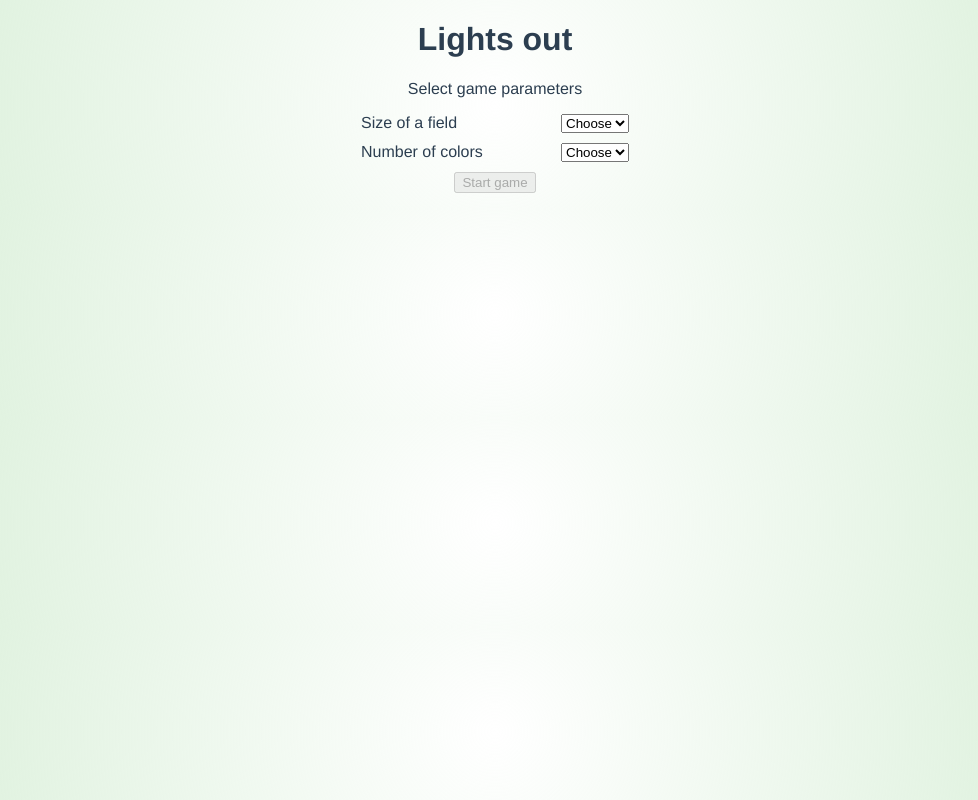
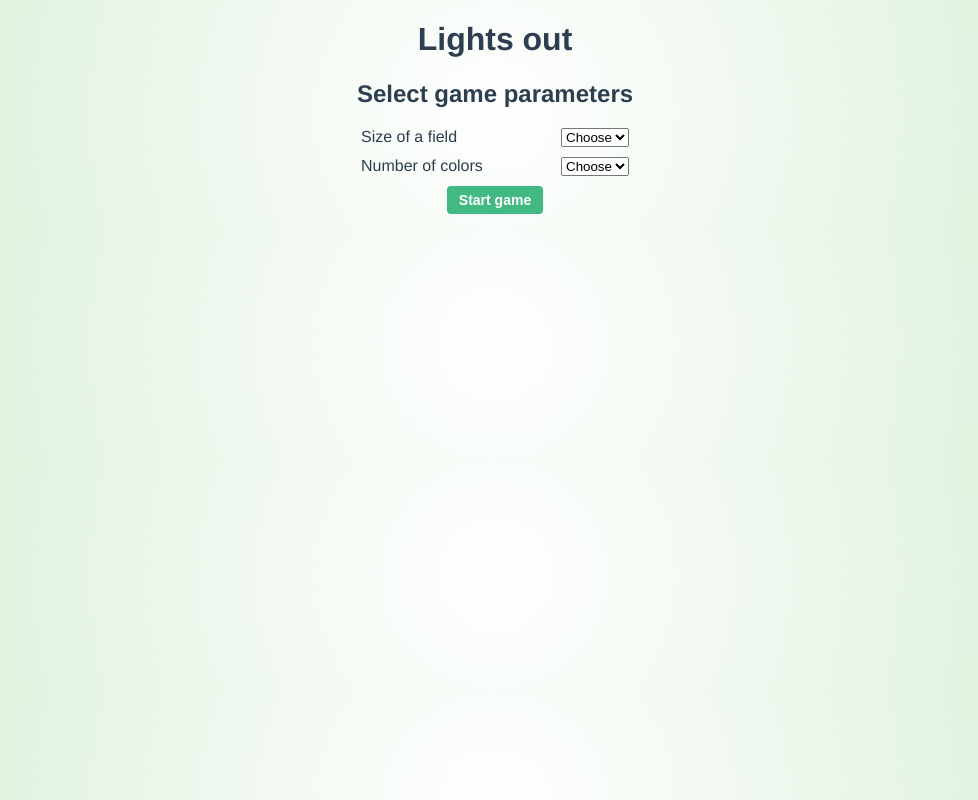
Before and after one commit to martinmatejovsky/lights-out-vue3-typescript, a Vue app: page / in a window 1280 px wide. Shown: the whole page, without its empty margins (145-1123 px from the left). Built offline with nearby package versions, Linux system fonts and the light colour scheme.

Commit message:
refactor of component LughtsOut and page LightsOutGame

```diff
--- a/src/components/LightsOut.vue
+++ b/src/components/LightsOut.vue
@@ -1,80 +1,16 @@
 <template>
-  <div class="c-lightsOut">
-    <p>Select game parameters</p>
-    <div class="lights-out-settings">
-      <VueSelect name="grid" :options="gridOptions" @select="updateGrid"
-        >Size of a field</VueSelect
-      >
-      <VueSelect name="colors" :options="colorsOptions" @select="updateColors"
-        >Number of colors</VueSelect
-      >
-      <button
-        class="lights-out-button-start"
-        :disabled="!colors || !grid"
-        @click="startGame"
-      >
-        Start game
-      </button>
-    </div>
-    <p>{{ grid }}</p>
-    <p>{{ colors }}</p>
-  </div>
+  <div class="c-lightsOut"></div>
 </template>
 
 <script lang="ts">
 import { defineComponent } from "vue";
-import VueSelect from "@/components/VueSelect.vue";
-import { Range } from "@/utils/classes";
-import { SelectOptions } from "@/utils/interfaces";
-import { gameStates } from "@/utils/constants";
 
 export default defineComponent({
   name: "LightsOut",
-  components: { VueSelect },
   props: {},
   data: function () {
-    return {
-      grid: null as number | null,
-      colors: null as number | null,
-      gridOptions: [] as SelectOptions[],
-      colorsOptions: [] as SelectOptions[],
-      state: gameStates.new,
-    };
+    return {};
   },
-  created() {
-    this.generateOptionsProps();
-    this.generateColorsOptions();
-  },
-  methods: {
-    startGame(): void {
-      this.state = gameStates.inProgress;
-    },
-    updateGrid(value: string): void {
-      this.grid = parseInt(value);
-    },
-    updateColors(value: string): void {
-      this.colors = parseInt(value);
-    },
-    generateOptionsProps(): void {
-      const gridOptionsRange = new Range(3, 10);
-      for (
-        let i: number = gridOptionsRange.min;
-        i <= gridOptionsRange.max;
-        i++
-      ) {
-        this.gridOptions.push({ value: i, text: i.toString() });
-      }
-    },
-    generateColorsOptions(): void {
-      const colorOptionsRange = new Range(2, 4);
-      for (
-        let i: number = colorOptionsRange.min;
-        i <= colorOptionsRange.max;
-        i++
-      ) {
-        this.colorsOptions.push({ value: i, text: i.toString() });
-      }
-    },
-  },
+  methods: {},
 });
 </script>
--- a/src/views/LightsOutGameView.vue
+++ b/src/views/LightsOutGameView.vue
@@ -1,6 +1,21 @@
 <template>
   <div class="home">
     <h1>Lights out</h1>
+    <h2>Select game parameters</h2>
+
+    <div class="lights-out-settings">
+      <VueSelect name="grid" :options="gridOptions" @select="updateGrid"
+        >Size of a field</VueSelect
+      >
+      <VueSelect name="colors" :options="colorsOptions" @select="updateColors"
+        >Number of colors</VueSelect
+      >
+      <VueButton type="submit" :disabled="!colors || !grid" @click="startGame"
+        >Start game</VueButton
+      >
+    </div>
+    <p>{{ grid }}</p>
+    <p>{{ colors }}</p>
     <LightsOut />
   </div>
 </template>
@@ -8,11 +23,62 @@
 <script lang="ts">
 import { defineComponent } from "vue";
 import LightsOut from "../components/LightsOut.vue";
+import VueButton from "@/components/VueButton.vue";
+import VueSelect from "@/components/VueSelect.vue";
+import { SelectOptions } from "@/utils/interfaces";
+import { gameStates } from "@/utils/constants";
+import { Range } from "@/utils/classes";
 
 export default defineComponent({
   name: "LightsOutView",
   components: {
+    VueSelect,
+    VueButton,
     LightsOut,
+  },
+  data() {
+    return {
+      grid: null as number | null,
+      colors: null as number | null,
+      gridOptions: [] as SelectOptions[],
+      colorsOptions: [] as SelectOptions[],
+      state: gameStates.new,
+    };
+  },
+  created() {
+    this.generateOptionsProps();
+    this.generateColorsOptions();
+  },
+  methods: {
+    generateOptionsProps(): void {
+      const gridOptionsRange = new Range(3, 10);
+      for (
+        let i: number = gridOptionsRange.min;
+        i <= gridOptionsRange.max;
+        i++
+      ) {
+        this.gridOptions.push({ value: i, text: i.toString() });
+      }
+    },
+    generateColorsOptions(): void {
+      const colorOptionsRange = new Range(2, 4);
+      for (
+        let i: number = colorOptionsRange.min;
+        i <= colorOptionsRange.max;
+        i++
+      ) {
+        this.colorsOptions.push({ value: i, text: i.toString() });
+      }
+    },
+    updateGrid(value: number): void {
+      this.grid = value;
+    },
+    updateColors(value: number): void {
+      this.colors = value;
+    },
+    startGame(): void {
+      this.state = gameStates.inProgress;
+    },
   },
 });
 </script>
```
